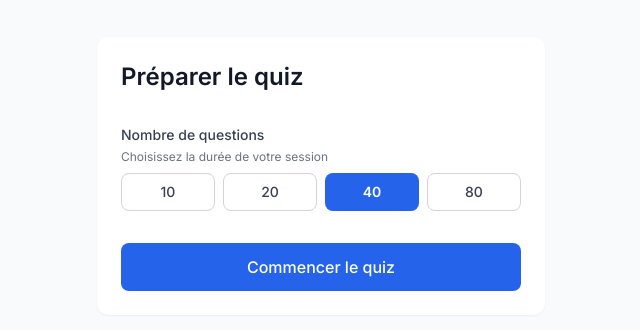
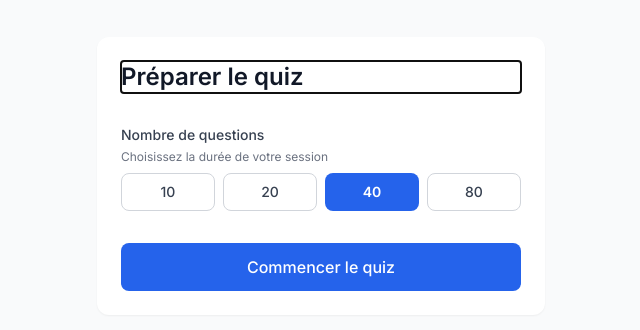
Before and after one commit to caarmen/qec, a React (Vite) app: page / in a window 1280 px wide. Shown: the part 224-554 px from the top of the page, without its empty margins (319-959 px from the left). Built offline with nearby package versions, Linux system fonts and the light colour scheme.

Commit message:
a11y: Focus on the top of the first screen, when arriving there after completing a quiz.

```diff
--- a/src/components/QuizSetupScreen.jsx
+++ b/src/components/QuizSetupScreen.jsx
@@ -1,4 +1,4 @@
-import { useMemo } from 'react'
+import { useEffect, useMemo, useRef } from 'react'
 import Button from './ui/Button'
 import SegmentedControl from './ui/SegmentedControl'
 import { getAvailableQuestionCountOptions } from '../utils/questionCountOptions'
@@ -18,6 +18,12 @@ function QuizSetupScreen({
   onSelectQuestionCount,
   onStart
 }) {
+  /* Focus on the top of the screen when entering it, for a11y */
+  const headingRef = useRef(null);
+
+  useEffect(() =>{
+    headingRef.current?.focus()
+  }, [])
   const { options, defaultValue } = useMemo(
     () => getAvailableQuestionCountOptions(totalQuestions),
     [totalQuestions]
@@ -33,7 +39,10 @@ function QuizSetupScreen({
   return (
     <div className="min-h-screen bg-gray-50 flex items-center justify-center px-4">
       <div className="w-full max-w-md bg-white rounded-xl shadow-sm p-6 space-y-8">
-        <h1 className="text-2xl font-semibold text-gray-900">Préparer le quiz</h1>
+        <h1
+          tabIndex={-1}
+          ref={headingRef}
+          className="text-2xl font-semibold text-gray-900">Préparer le quiz</h1>
 
         <SegmentedControl
           label="Nombre de questions"
```
